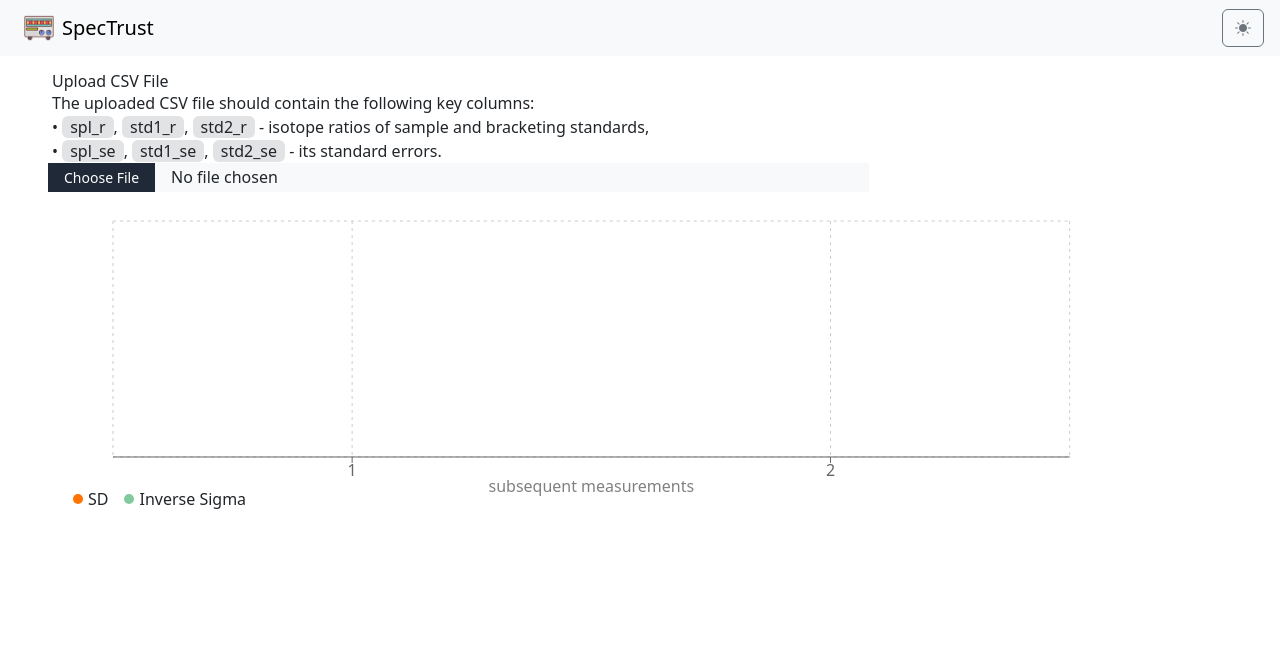
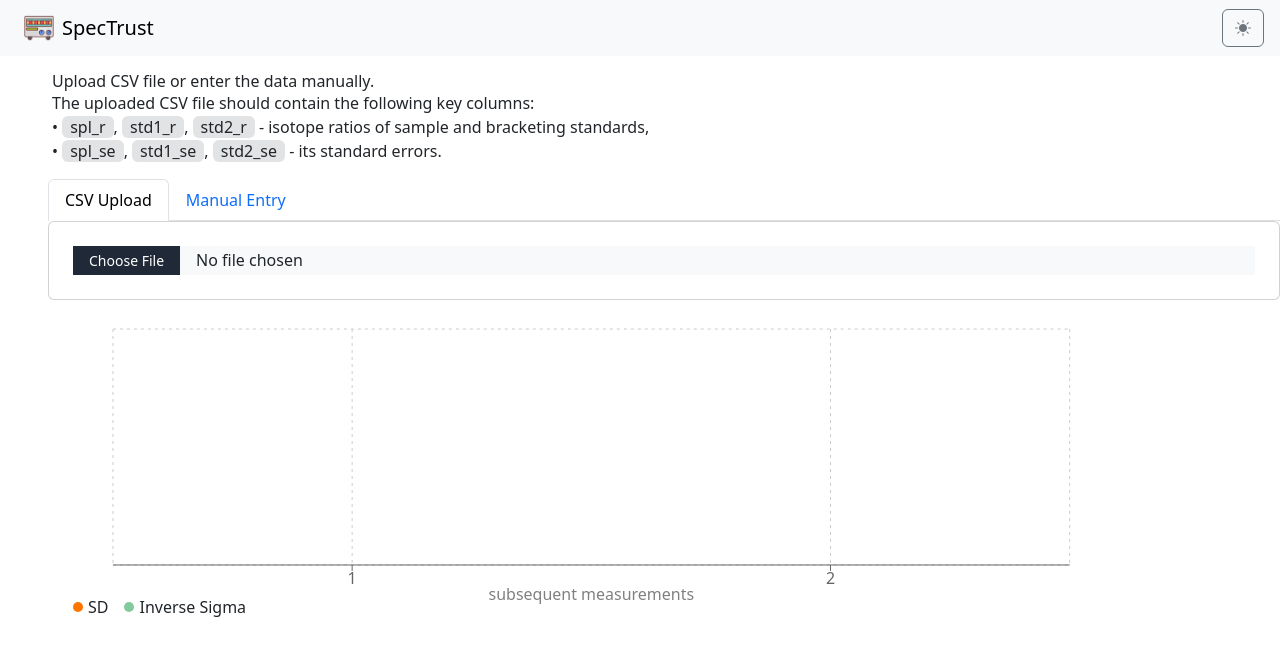
Before and after one commit to jagodatrzeciak/spec-trust, a React (Vite) app in the folder spec-trust/: page / in a window 1280 px wide. Shown: the top 656 px of the page. Built offline with nearby package versions, Linux system fonts and the light colour scheme.

Commit message:
spreadsheet

```diff
--- a/spec-trust/package.json
+++ b/spec-trust/package.json
@@ -20,6 +20,7 @@
     "react": "^19.0.0",
     "react-dom": "^19.0.0",
     "react-redux": "^9.2.0",
+    "react-spreadsheet": "^0.9.5",
     "recharts": "^2.15.1",
     "redux": "^5.0.1",
     "redux-observable": "^3.0.0-rc.2",
--- a/spec-trust/src/App.jsx
+++ b/spec-trust/src/App.jsx
@@ -1,16 +1,17 @@
 import './App.css'
 import Navbar from "./components/Navbar.jsx";
-import CSVUploader from "./components/CSVUplader.jsx";
 import CSVTable from "./components/CSVTable.jsx";
 import {useSelector} from "react-redux";
 import DeltaScatterPlot from "./components/DeltaScatterPlot.jsx";
+import SpreadsheetComponent from "./components/SpreadsheetComponent.jsx";
+import CSVUploader from "./components/CSVUplader.jsx";
+import {useState} from "react";
 
 function App() {
     const error = useSelector((state) => state.csv.error)
     const isDarkMode = useSelector((state) => state.mode.isDarkMode)
-    const fileName = useSelector((state) => state.csv.fileName)
+    const [ activeTab, setActiveTab ] = useState("upload")
     const { headers, data, delta, deltaSe } = useSelector((state) => state.csv)
-    console.log(fileName)
 
     return (
         <div>
@@ -18,16 +19,53 @@ function App() {
                 <Navbar isDarkMode={isDarkMode}/>
             </div>
             <div className="ms-5 mt-3">
-                <CSVUploader error={error}/>
+                <h4 className="ms-1">Upload CSV file or enter the data manually.</h4>
+                <p className="ms-1 mb-3">
+                    The uploaded CSV file should contain the following key columns:
+                    <br/> • <span className={`px-2 rounded bg-secondary-subtle text-dark`}>spl_r</span>, <span
+                    className={`px-2 rounded bg-secondary-subtle text-dark`}>std1_r</span>, <span
+                    className={`px-2 rounded bg-secondary-subtle text-dark`}>std2_r</span> - isotope ratios of sample
+                    and bracketing standards,
+                    <br/> • <span className={`px-2 rounded bg-secondary-subtle text-dark`}>spl_se</span>, <span
+                    className={`px-2 rounded bg-secondary-subtle text-dark`}>std1_se</span>, <span
+                    className={`px-2 rounded bg-secondary-subtle text-dark`}>std2_se</span> - its standard errors.
+                </p>
+
+                <ul className="nav nav-tabs">
+                    <li className="nav-item">
+                        <button
+                            className={`nav-link ${activeTab === "upload" ? "active" : ""}`}
+                            onClick={() => setActiveTab("upload")}
+                        >
+                            CSV Upload
+                        </button>
+                    </li>
+                    <li className="nav-item">
+                        <button
+                            className={`nav-link ${activeTab === "manual" ? "active" : ""}`}
+                            onClick={() => setActiveTab("manual")}
+                        >
+                            Manual Entry
+                        </button>
+                    </li>
+                </ul>
+
+                <div className="card p-4">
+                    {activeTab === "upload" && <CSVUploader error={error} />}
+                    {activeTab === "manual" && <SpreadsheetComponent />}
+                </div>
+
+                {error && <h6 className="text-danger mt-2">{error}</h6>}
             </div>
             <div className="ms-5 mt-3">
-                {!error && <CSVTable headers={headers} data={data} delta={delta} deltaSe={deltaSe} isDarkMode={isDarkMode}/>}
+                {!error && data?.[0]?.length > 0 &&
+                    <CSVTable headers={headers} data={data} delta={delta} deltaSe={deltaSe} isDarkMode={isDarkMode}/>}
             </div>
             <div className="ms-5 mt-3">
                 {!error && <DeltaScatterPlot/>}
             </div>
-    </div>
-  )
+        </div>
+    )
 }
 
 export default App
--- a/spec-trust/src/components/CSVUplader.jsx
+++ b/spec-trust/src/components/CSVUplader.jsx
@@ -55,20 +55,13 @@ export default function CSVUploader({error}) {
     };
 
     return (
-        <div className="mt-3 col-8">
-            <h4 className="ms-1">Upload CSV File</h4>
-            <p className="ms-1">
-                The uploaded CSV file should contain the following key columns:
-                <br/> • <span className={`px-2 rounded bg-secondary-subtle text-dark`}>spl_r</span>, <span className={`px-2 rounded bg-secondary-subtle text-dark`}>std1_r</span>, <span className={`px-2 rounded bg-secondary-subtle text-dark`}>std2_r</span> - isotope ratios of sample and bracketing standards,
-                <br/> • <span className={`px-2 rounded bg-secondary-subtle text-dark`}>spl_se</span>, <span className={`px-2 rounded bg-secondary-subtle text-dark`}>std1_se</span>, <span className={`px-2 rounded bg-secondary-subtle text-dark`}>std2_se</span> - its standard errors.
-            </p>
+        <div>
             <input
                 type="file"
                 accept=".csv"
                 className="form-control bg-light"
                 onChange={handleFileUpload}
             />
-            {error && <h6 className="text-danger mt-2">{error}</h6>}
         </div>
     );
 }
--- a/spec-trust/src/components/DeltaScatterPlot.jsx
+++ b/spec-trust/src/components/DeltaScatterPlot.jsx
@@ -14,7 +14,6 @@ import {
 export default function DeltaScatterPlot() {
     const { fileName, delta, deltaSe, sd, inverseSigma, sdMean, inverseSigmaMean } = useSelector((state) => state.csv);
 
-    console.log(delta.length)
     const chartData = [
         ...delta.map((value, index) => ({
             x: index + 1,
@@ -53,7 +52,7 @@ export default function DeltaScatterPlot() {
 
     return (
         <div className="mt-4 col-10 mb-3">
-            <h5 className="text-center">{fileName}</h5>
+            <h5 className="text-center">{fileName !== "manual_input" ? fileName : ""}</h5>
             <ResponsiveContainer width="100%" height={300}>
                 <ScatterChart>
                     <CartesianGrid strokeDasharray="3 4" />
--- /dev/null
+++ b/spec-trust/src/components/SpreadsheetComponent.jsx
@@ -0,0 +1,42 @@
+import { useDispatch } from "react-redux";
+import { setCSVData, setError } from "../redux/csvSlice.js";
+import {useEffect, useState} from "react";
+import Spreadsheet from "react-spreadsheet";
+
+export default function SpreadsheetComponent() {
+    const dispatch = useDispatch();
+    const requiredColumns = ["spl_r", "std1_r", "std2_r", "spl_se", "std1_se", "std2_se"];
+
+    const [ data, setData ] = useState(
+        Array(5).fill(requiredColumns.map(() => ({value: ""})))
+    )
+
+    const validateAndSave = () => {
+        const cleaned = data.filter(row => row.some(cell => cell?.value?.toString().trim() !== ""))
+        const columnData = requiredColumns.map((_, colIndex) => cleaned.map(row => row[colIndex]?.value?.trim() || "").filter(value => value !== ""))
+        const columnLengths = columnData.map(col => col.length)
+        const allEqual = columnLengths.every(len => len === columnLengths[0])
+
+        if (!allEqual) {
+            dispatch(setError({error: "Error: Columns have inconsistent row lengths!"}))
+            return;
+        }
+
+        dispatch(setError({ error: "" }))
+        dispatch(setCSVData({
+            fileName: "manual_input",
+            headers: requiredColumns,
+            data: columnData
+        }));
+    }
+
+    useEffect(() => {
+        validateAndSave();
+    }, [data]);
+
+    return (
+        <div>
+            <Spreadsheet data={data} onChange={setData} columnLabels={requiredColumns}/>
+        </div>
+    );
+}
```
Also changed, not shown: 1 other file (tests, documents, lock files or other folders).
